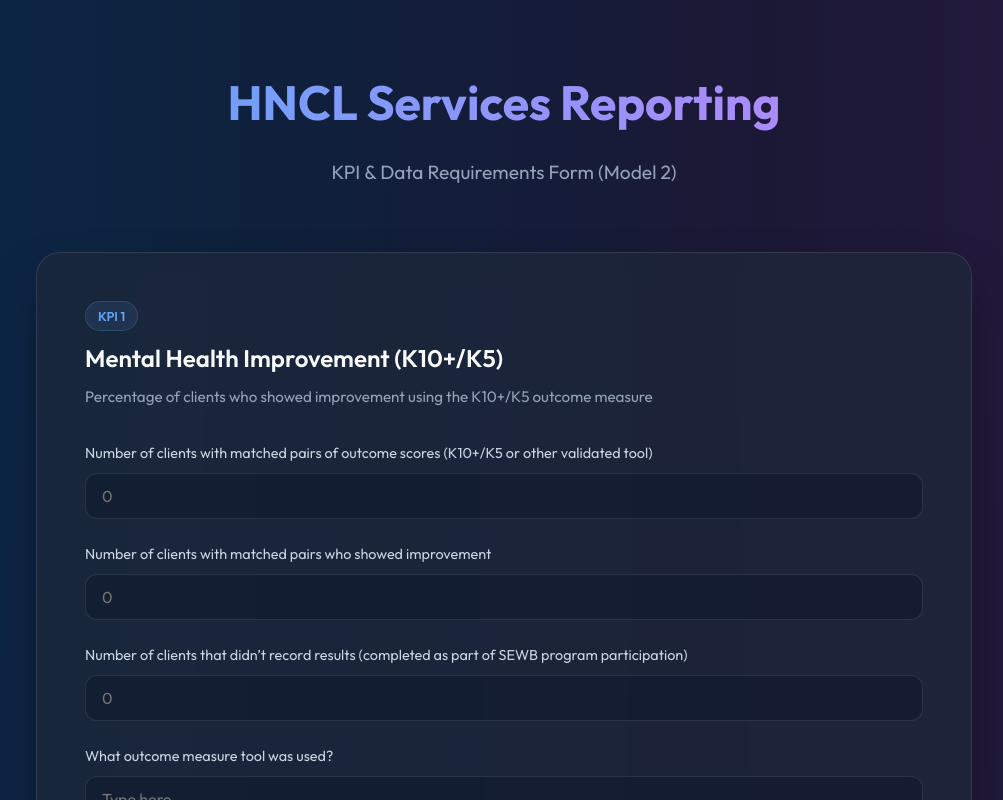
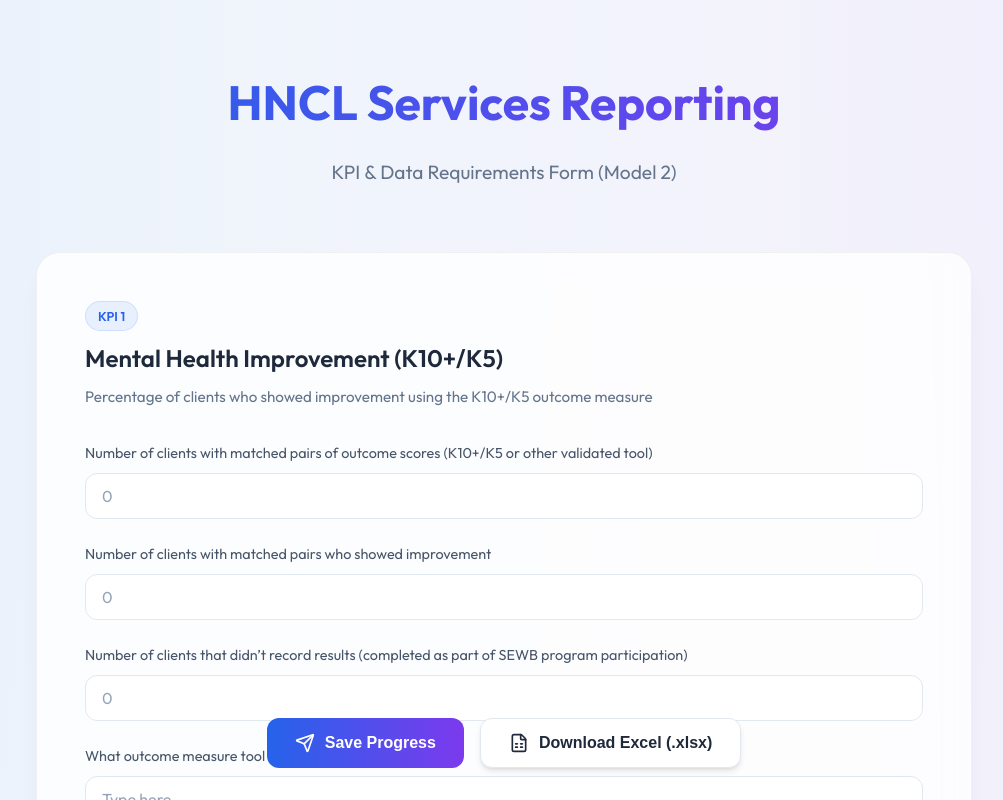
Before and after one commit to SteveNossiter/hnc-mod-2-reporting, a React (Vite) app: page / in a window 1280 px wide. Shown: the top 800 px of the page, without its empty margins (136-1139 px from the left). Built offline with nearby package versions, Linux system fonts and the light colour scheme.

Commit message:
Initial commit: HNCL Reporting Form Light Version

```diff
--- a/src/index.css
+++ b/src/index.css
@@ -1,15 +1,17 @@
 @import url('https://fonts.googleapis.com/css2?family=Outfit:wght@300;400;600;700&display=swap');
 
 :root {
-  --primary: #0089ff;
-  --primary-dark: #006ee0;
-  --secondary: #9c27b0;
-  --bg: #0f172a;
-  --card-bg: rgba(30, 41, 59, 0.7);
-  --border: rgba(255, 255, 255, 0.1);
-  --text: #f8fafc;
-  --text-dim: #94a3b8;
+  /* Light Theme Palette */
+  --primary: #3b82f6;
+  --primary-dark: #2563eb;
+  --secondary: #8b5cf6;
+  --bg: #f8fafc;
+  --card-bg: rgba(255, 255, 255, 0.8);
+  --border: rgba(0, 0, 0, 0.05);
+  --text: #1e293b;
+  --text-dim: #64748b;
   --accent: #10b981;
+  --shadow: 0 4px 6px -1px rgb(0 0 0 / 0.1), 0 2px 4px -2px rgb(0 0 0 / 0.1);
 }
 
 * {
@@ -22,9 +24,9 @@ body {
   font-family: 'Outfit', sans-serif;
   background-color: var(--bg);
   background-image:
-    radial-gradient(at 0% 0%, rgba(0, 137, 255, 0.15) 0px, transparent 50%),
-    radial-gradient(at 100% 0%, rgba(156, 39, 176, 0.15) 0px, transparent 50%),
-    radial-gradient(at 50% 100%, rgba(16, 185, 129, 0.1) 0px, transparent 50%);
+    radial-gradient(at 0% 0%, rgba(59, 130, 246, 0.08) 0px, transparent 50%),
+    radial-gradient(at 100% 0%, rgba(139, 92, 246, 0.08) 0px, transparent 50%),
+    radial-gradient(at 50% 100%, rgba(16, 185, 129, 0.05) 0px, transparent 50%);
   color: var(--text);
   min-height: 100vh;
   line-height: 1.6;
@@ -45,7 +47,7 @@ h1 {
   font-size: 3rem;
   font-weight: 700;
   margin-bottom: 1rem;
-  background: linear-gradient(to right, #60a5fa, #c084fc);
+  background: linear-gradient(to right, #2563eb, #7c3aed);
   -webkit-background-clip: text;
   -webkit-text-fill-color: transparent;
 }
@@ -61,13 +63,13 @@ h1 {
   border: 1px solid var(--border);
   border-radius: 24px;
   padding: 3rem;
-  box-shadow: 0 25px 50px -12px rgba(0, 0, 0, 0.5);
+  box-shadow: 0 20px 25px -5px rgba(0, 0, 0, 0.05), 0 8px 10px -6px rgba(0, 0, 0, 0.05);
 }
 
 .section {
   margin-bottom: 4rem;
   padding-bottom: 3rem;
-  border-bottom: 1px solid var(--border);
+  border-bottom: 1px solid rgba(0, 0, 0, 0.05);
 }
 
 .section:last-child {
@@ -81,13 +83,13 @@ h1 {
 .section-number {
   display: inline-block;
   padding: 4px 12px;
-  background: rgba(96, 165, 250, 0.1);
-  color: #60a5fa;
+  background: rgba(59, 130, 246, 0.1);
+  color: #2563eb;
   border-radius: 99px;
   font-size: 0.8rem;
   font-weight: 600;
   margin-bottom: 0.5rem;
-  border: 1px solid rgba(96, 165, 250, 0.2);
+  border: 1px solid rgba(59, 130, 246, 0.15);
 }
 
 .section-title {
@@ -117,24 +119,29 @@ h1 {
 label {
   font-size: 0.9rem;
   font-weight: 500;
-  color: #cbd5e1;
+  color: #475569;
 }
 
 input, textarea {
-  background: rgba(15, 23, 42, 0.5);
-  border: 1px solid var(--border);
+  background: white;
+  border: 1px solid #e2e8f0;
   border-radius: 12px;
   padding: 12px 16px;
   color: var(--text);
   font-family: inherit;
   font-size: 1rem;
   transition: all 0.2s;
+  box-shadow: inset 0 1px 2px rgba(0, 0, 0, 0.01);
 }
 
 input:focus, textarea:focus {
   outline: none;
   border-color: var(--primary);
-  box-shadow: 0 0 0 4px rgba(0, 137, 255, 0.1);
+  box-shadow: 0 0 0 4px rgba(59, 130, 246, 0.1);
+}
+
+input::placeholder, textarea::placeholder {
+  color: #94a3b8;
 }
 
 textarea {
@@ -147,6 +154,8 @@ textarea {
   gap: 1rem;
   justify-content: center;
   margin-top: 2rem;
+  position: sticky;
+  bottom: 2rem;
 }
 
 button {
@@ -173,13 +182,15 @@ button {
 }
 
 .btn-secondary {
-  background: rgba(255, 255, 255, 0.1);
-  color: white;
-  border: 1px solid var(--border);
+  background: white;
+  color: #1e293b;
+  border: 1px solid #e2e8f0;
+  box-shadow: var(--shadow);
 }
 
 .btn-secondary:hover {
-  background: rgba(255, 255, 255, 0.15);
+  background: #f8fafc;
+  border-color: #cbd5e1;
 }
 
 @media (max-width: 768px) {
```
